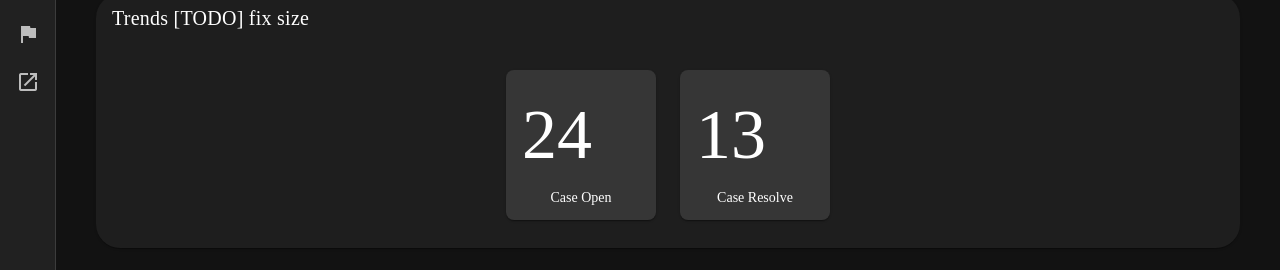
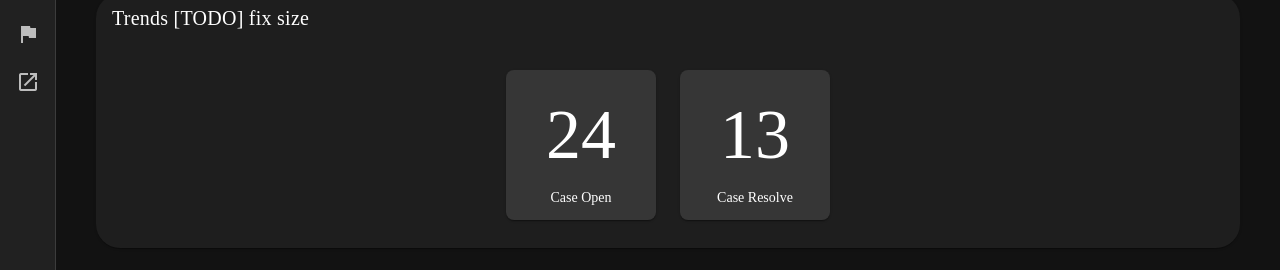
Before and after one commit to skkim-01/vue-practice, a Vue app: page /dashboard in a window 1280 px wide. Shown: the part 215-485 px from the top of the page. Built offline with nearby package versions, Linux system fonts and the light colour scheme.

Commit message:
style: smallcard 가운데 정렬

```diff
--- a/src/components/SmallCard.vue
+++ b/src/components/SmallCard.vue
@@ -36,6 +36,7 @@ export default {
     position: absolute;
     width: 100%;
     height: 100%;
+    text-align: center;
     .smallcard-amount {
       // 숫자 size 설정
       font-size: 70px;
@@ -43,7 +44,6 @@ export default {
     .topic {
       // 숫자 아래 topic font size를 설정
       font-size: 14px;
-      text-align: center;
     }
     .v-col {
       padding: 0;
```
